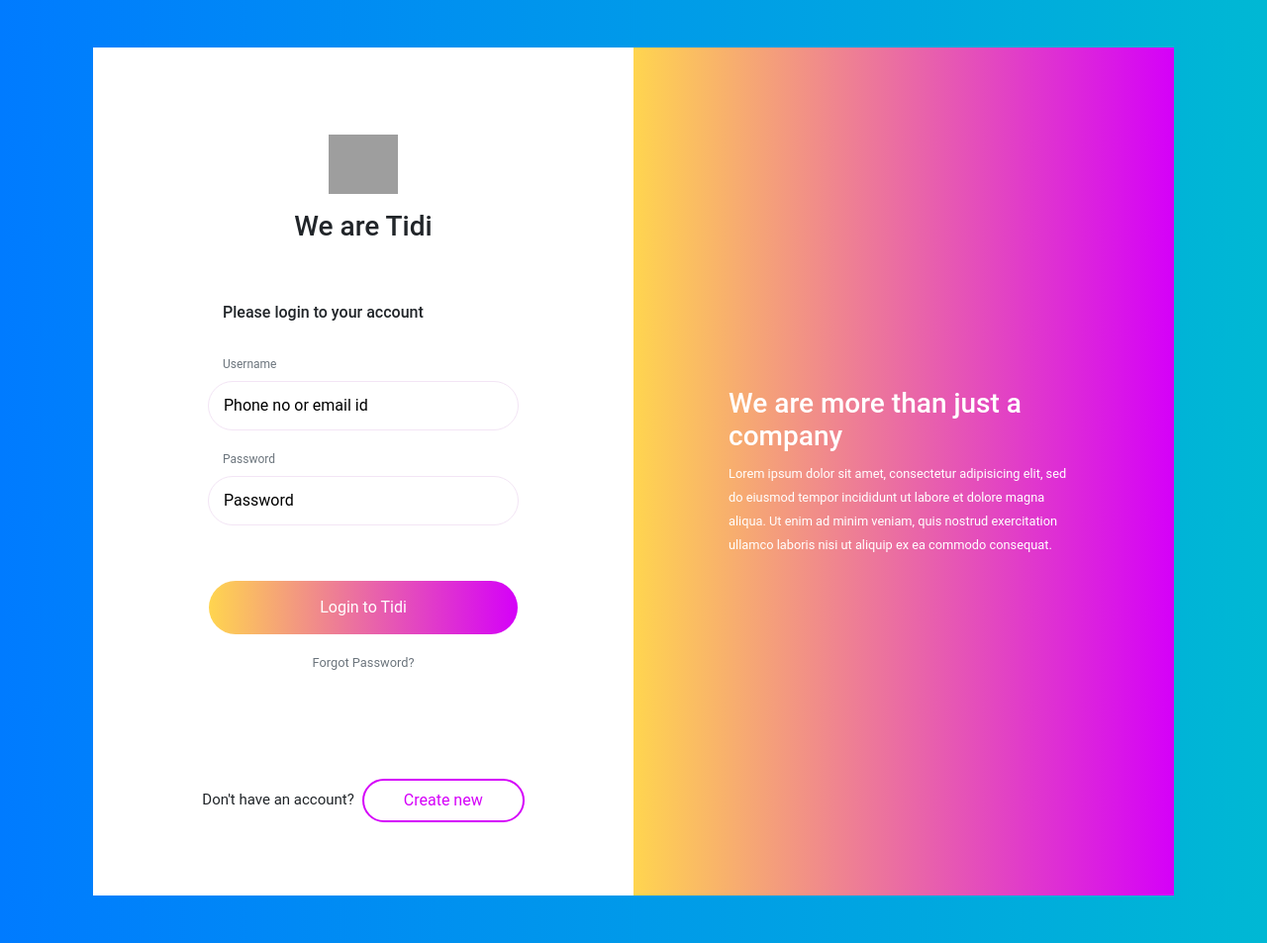
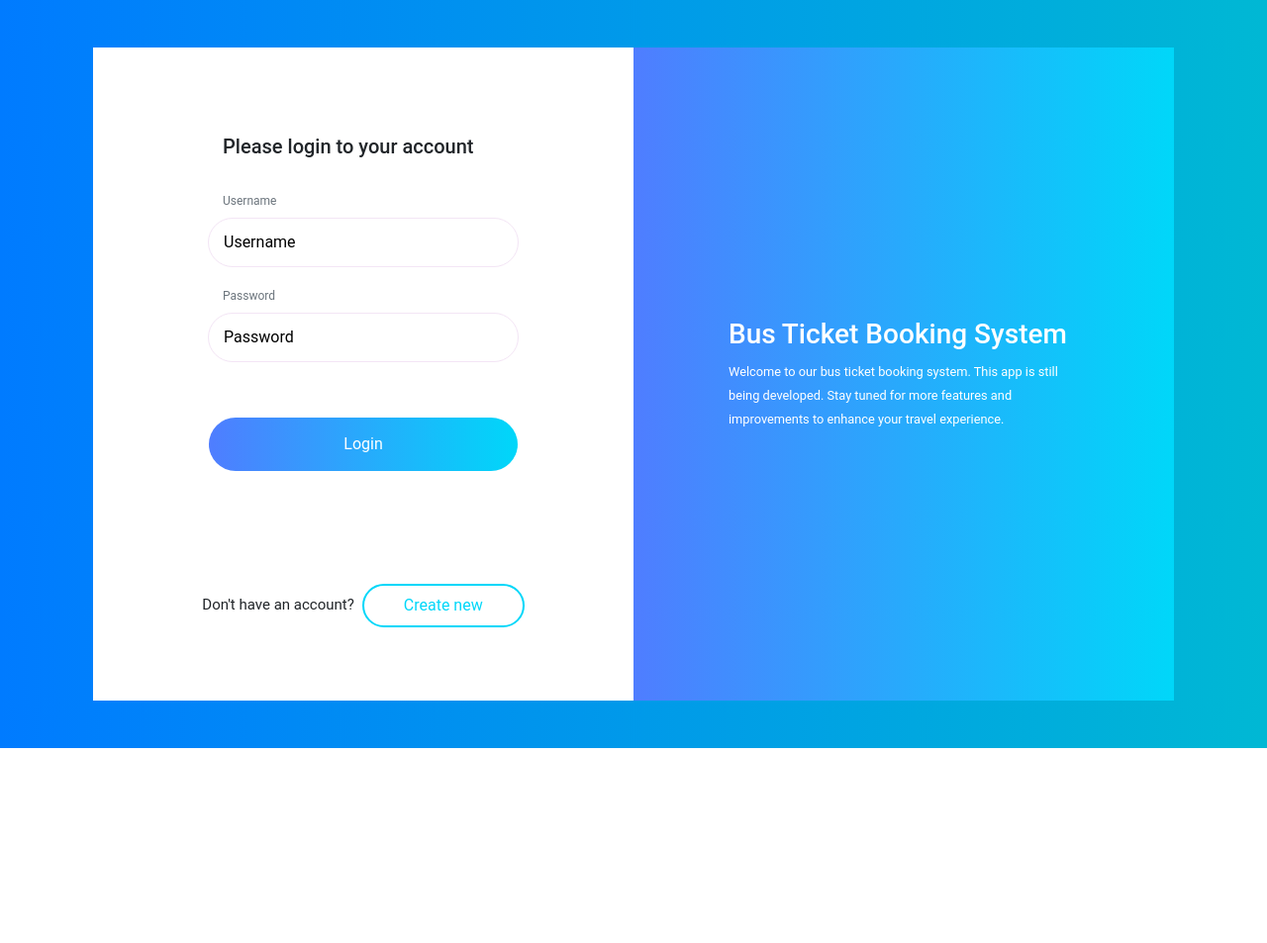
Before and after one commit to ivaceh/bus-ticket-booking-system, a Flask app: page /login in a window 1280 px wide. Shown: the part 56-1009 px from the top of the page at 99% size. After the commit the page ends 812 px from the top, so only its background shows below. Run offline with Flask 3, Linux system fonts and the light colour scheme; some libraries are stand-ins or nearby versions; grey boxes are pictures that could not be loaded.

Commit message:
Update styles and content for login page; enhance button styles and modify placeholder text

```diff
--- a/btbs/static/css/styles.css
+++ b/btbs/static/css/styles.css
@@ -16,7 +16,7 @@ input:focus, textarea:focus {
     -moz-box-shadow: none !important;
     -webkit-box-shadow: none !important;
     box-shadow: none !important;
-    border: 1px solid #D500F9 !important;
+    border: 1px solid #00d7f9 !important;
     outline-width: 0;
     font-weight: 400;
 }
@@ -40,7 +40,7 @@ button:focus {
 
 .card2 {
     width: 50%;
-    background-image: linear-gradient(to right, #FFD54F, #D500F9);
+    background-image: linear-gradient(to right, #4f7dff, #00d7f9);
 }
 
 #logo {
@@ -78,7 +78,7 @@ button:focus {
 .btn-color {
     border-radius: 50px;
     color: #fff;
-    background-image: linear-gradient(to right, #FFD54F, #D500F9);
+    background-image: linear-gradient(to right, #4f7dff, #00d7f9);
     padding: 15px;
     cursor: pointer;
     border: none !important;
@@ -87,21 +87,21 @@ button:focus {
 
 .btn-color:hover {
     color: #fff;
-    background-image: linear-gradient(to right, #D500F9, #FFD54F);
+    background-image: linear-gradient(to right,#00d7f9, #4f7dff);
 }
 
 .btn-white {
     border-radius: 50px;
-    color: #D500F9;
+    color: #00d7f9;
     background-color: #fff;
     padding: 8px 40px;
     cursor: pointer;
-    border: 2px solid #D500F9 !important;
+    border: 2px solid #00d7f9 !important;
 }
 
 .btn-white:hover {
     color: #fff;
-    background-image: linear-gradient(to right, #FFD54F, #D500F9);
+    background-image: linear-gradient(to right, #4f7dff, #00d7f9);
 }
 
 a {
--- a/btbs/templates/login.html
+++ b/btbs/templates/login.html
@@ -5,46 +5,6 @@
 
 {% block content %}
 
-<!-- Login form in forms.py -->
-
-<!-- <div class="login-container">
-    <h2>Login</h2>
-    <form method="post" action="{{ url_for('login_page') }}">
-        {{ form.hidden_tag() }}
-        <div class="form-group">
-            {{ form.username.label }}
-            {{ form.username(class="form-control") }}
-        </div>
-        <div class="form-group">
-            {{ form.password.label }}
-            {{ form.password(class="form-control") }}
-        </div>
-        <div class="form-group">
-            <a href="{{ url_for('register_page') }}" class="btn btn-secondary">Create Account</a>
-        </div>
-        <div class="form-group">
-            {{ form.submit(class="btn btn-primary") }}
-        </div>
-    </form>
-</div> -->
-
-<!-- <body class="text-center">
-    <div class="container" style="background-color: paleturquoise; margin-top: 20px; width: -webkit-fill-available; height: 315px; border-radius: 25px;">
-        <h2>Login</h2>
-        <form method="POST" action="{{ url_for('login_page') }}">
-            {{ form.hidden_tag() }}
-            <div class="form-group">
-                {{ form.username.label() }}
-                {{ form.username(class="form-control", placeholder="User Name") }}
-            </div>
-            <div class="form-group">
-                {{ form.password.label() }}
-                {{ form.password(class="form-control", placeholder="Password") }}
-            </div>
-            <button type="submit" class="btn btn-primary">Submit</button>
-        </form>
-    </div>
-</body> -->
 <link rel="stylesheet" href="{{ url_for('static', filename='css/styles.css') }}">
 <div class="container px-4 py-5 mx-auto">
     <div class="card card0">
@@ -52,31 +12,26 @@
             <div class="card card1">
                 <div class="row justify-content-center my-auto">
                     <div class="col-md-8 col-10 my-5">
-                        <div class="row justify-content-center px-3 mb-3">
-                            <img id="logo" src="https://i.imgur.com/PSXxjNY.png">
-                        </div>
-                        <h3 class="mb-5 text-center heading">We are Tidi</h3>
-
-                        <h6 class="msg-info">Please login to your account</h6>
+                        <h5 class="msg-info">Please login to your account</h5>
 
                         <form method="POST" action="{{ url_for('login_page') }}">
                             {{ form.hidden_tag() }}
                             <div class="form-group">
                                 {{ form.username.label(class="form-control-label text-muted") }}
-                                {{ form.username(class="form-control", placeholder="Phone no or email id") }}
+                                {{ form.username(class="form-control", placeholder="Username") }}
                             </div>
                             <div class="form-group">
                                 {{ form.password.label(class="form-control-label text-muted") }}
                                 {{ form.password(class="form-control", placeholder="Password") }}
                             </div>
                             <div class="row justify-content-center my-3 px-3">
-                                <button type="submit" class="btn-block btn-color">Login to Tidi</button>
+                                <button type="submit" class="btn-block btn-color">Login</button>
                             </div>
                         </form>
 
-                        <div class="row justify-content-center my-2">
+                        <!-- <div class="row justify-content-center my-2">
                             <a href="#"><small class="text-muted">Forgot Password?</small></a>
-                        </div>
+                        </div> -->
                     </div>
                 </div>
                 <div class="bottom text-center mb-5">
@@ -85,8 +40,8 @@
             </div>
             <div class="card card2">
                 <div class="my-auto mx-md-5 px-md-5 right">
-                    <h3 class="text-white">We are more than just a company</h3>
-                    <small class="text-white">Lorem ipsum dolor sit amet, consectetur adipisicing elit, sed do eiusmod tempor incididunt ut labore et dolore magna aliqua. Ut enim ad minim veniam, quis nostrud exercitation ullamco laboris nisi ut aliquip ex ea commodo consequat.</small>
+                    <h3 class="text-white">Bus Ticket Booking System</h3>
+                    <small class="text-white">Welcome to our bus ticket booking system. This app is still being developed. Stay tuned for more features and improvements to enhance your travel experience.</small>
                 </div>
             </div>
         </div>
```
